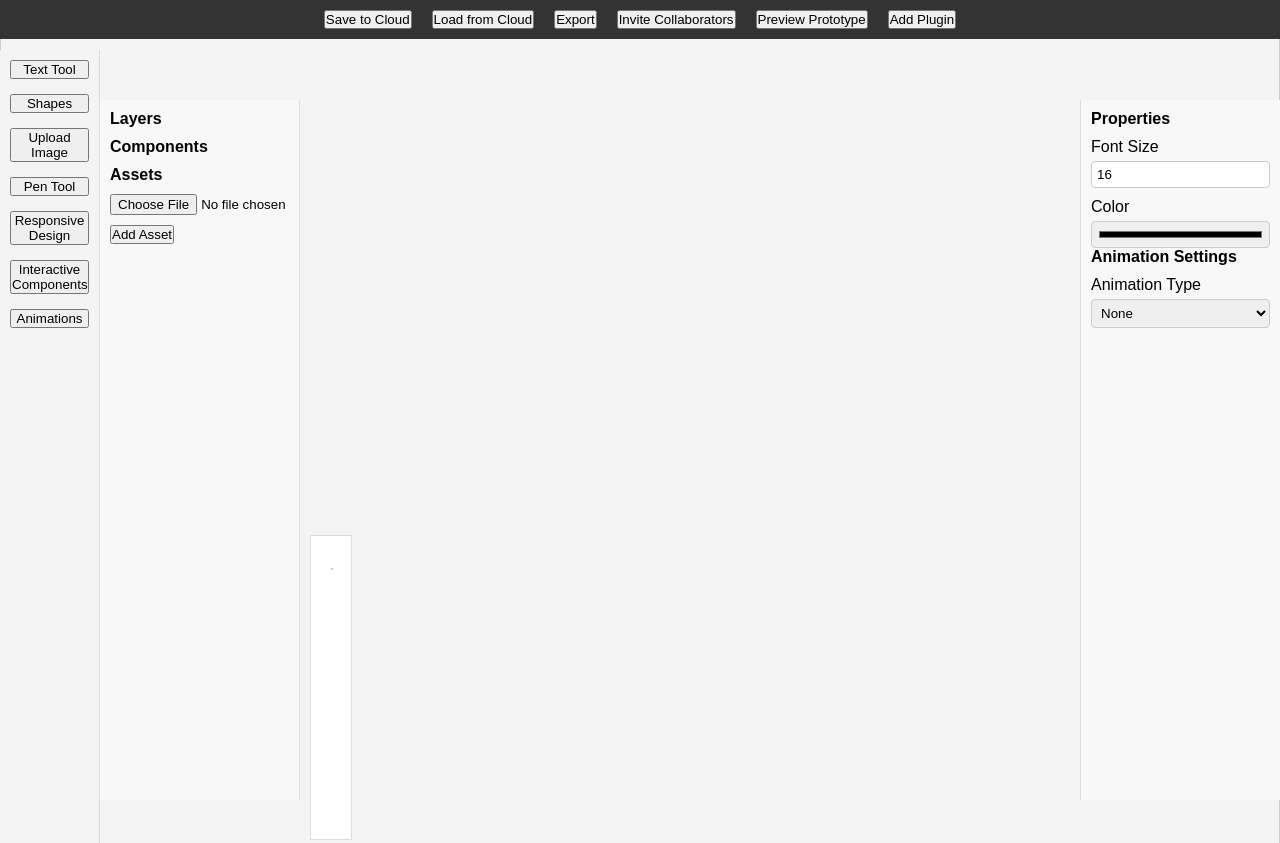
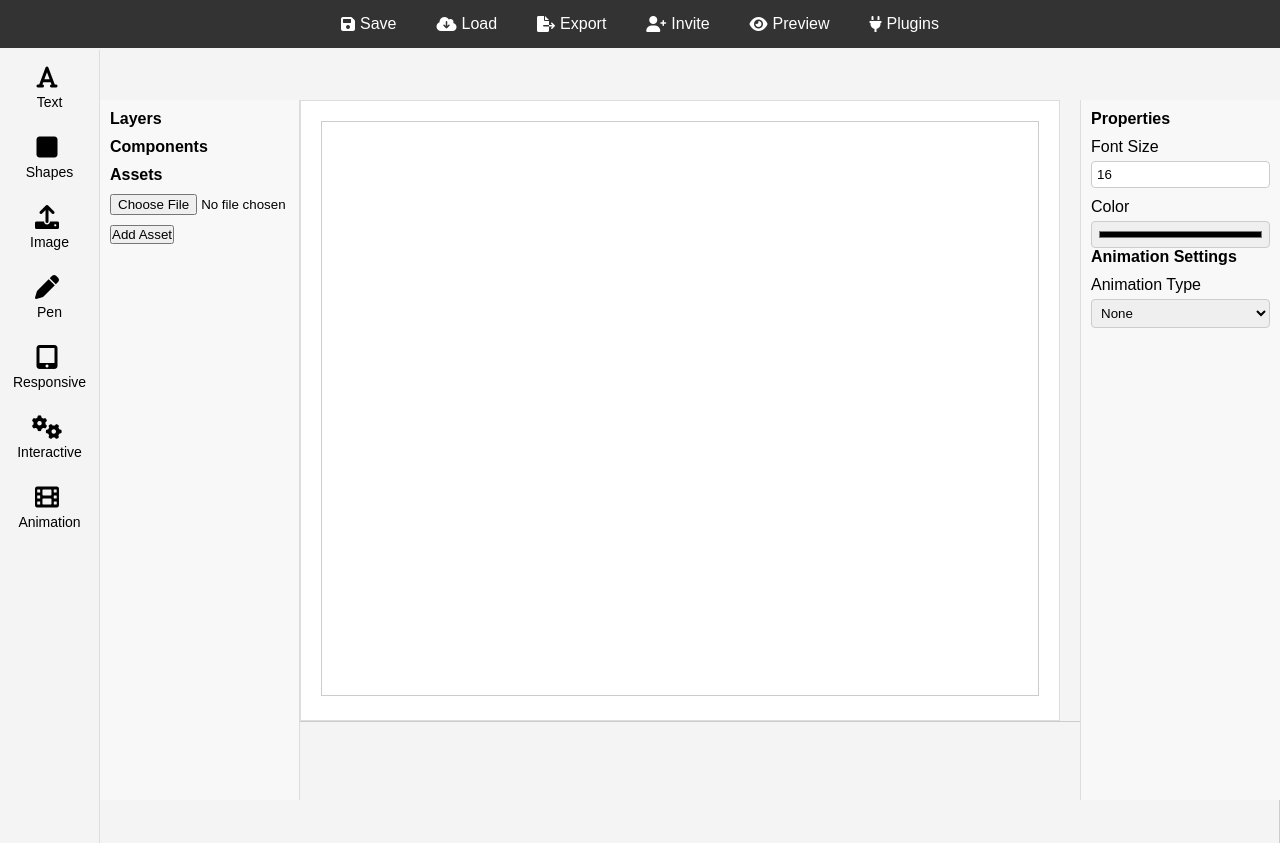
Before and after one commit to eliudistic/editing, a plain HTML site: page index.html in a window 1280 px wide. Shown: the top 843 px of the page. Drawn offline with Linux system fonts and the light colour scheme; a script that the page names is missing.

Commit message:
Update index.html

```diff
--- a/index.html
+++ b/index.html
@@ -6,6 +6,7 @@
     <title>Advanced Design Tool</title>
     <link rel="stylesheet" href="styles.css">
     <title>Pro Design Tool</title>
+    <link rel="stylesheet" href="https://cdnjs.cloudflare.com/ajax/libs/font-awesome/6.0.0-beta3/css/all.min.css">
     <link rel="stylesheet" href="styles.css">
     <script src="https://cdnjs.cloudflare.com/ajax/libs/fabric.js/4.6.0/fabric.min.js"></script>
     <script src="https://cdnjs.cloudflare.com/ajax/libs/firebase/8.2.3/firebase-app.min.js"></script>
@@ -13,60 +14,25 @@
 </head>
 <body>
 
-    <!-- Toolbar for Text, Shapes, Image, and Actions -->
-    <div class="toolbar">
-        <div class="font-options">
-            <label for="font-family">Font:</label>
-            <select id="font-family">
-                <option value="Arial">Arial</option>
-                <option value="Rajdhani">Rajdhani</option>
-                <option value="Verdana">Verdana</option>
-            </select>
-
-            <label for="font-size">Size:</label>
-            <input type="number" id="font-size" value="56">
-
-            <label for="color-picker">Color:</label>
-            <input type="color" id="color-picker" value="#000000">
-        </div>
-
-        <div class="shape-tools">
-            <button id="add-rectangle">Rectangle</button>
-            <button id="add-circle">Circle</button>
-            <button id="add-line">Line</button>
-            <input type="file" id="image-upload" accept="image/*">
-        </div>
-
-        <div class="actions">
-            <button id="add-text">Add Text</button>
-            <button id="lock-object">Lock</button>
-            <button id="unlock-object">Unlock</button>
-            <button id="group-objects">Group</button>
-            <button id="ungroup-objects">Ungroup</button>
-            <button id="toggle-grid">Toggle Grid</button>
-            <button id="undo">Undo</button>
-            <button id="redo">Redo</button>
-            <button id="delete">Delete</button>
-        </div>
-            <!-- Top Bar for Main Actions and User Management -->
+    <!-- Top Bar for Main Actions -->
     <div class="top-bar">
-        <button id="save-cloud">Save to Cloud</button>
-        <button id="load-cloud">Load from Cloud</button>
-        <button id="export-project">Export</button>
-        <button id="invite-collaborators">Invite Collaborators</button>
-        <button id="preview-prototype">Preview Prototype</button>
-        <button id="add-plugin">Add Plugin</button>
+        <span class="icon-action" id="save-cloud"><i class="fas fa-save"></i> Save</span>
+        <span class="icon-action" id="load-cloud"><i class="fas fa-cloud-download-alt"></i> Load</span>
+        <span class="icon-action" id="export-project"><i class="fas fa-file-export"></i> Export</span>
+        <span class="icon-action" id="invite-collaborators"><i class="fas fa-user-plus"></i> Invite</span>
+        <span class="icon-action" id="preview-prototype"><i class="fas fa-eye"></i> Preview</span>
+        <span class="icon-action" id="add-plugin"><i class="fas fa-plug"></i> Plugins</span>
     </div>
 
-    <!-- Toolbar for Tools -->
+    <!-- Toolbar for Tools (Left-hand Sidebar) -->
     <div class="toolbar">
-        <button id="text-tool">Text Tool</button>
-        <button id="shape-tool">Shapes</button>
-        <button id="image-tool">Upload Image</button>
-        <button id="pen-tool">Pen Tool</button>
-        <button id="responsive-tool">Responsive Design</button>
-        <button id="interactive-tool">Interactive Components</button>
-        <button id="animate-tool">Animations</button>
+        <span class="icon-action" id="text-tool"><i class="fas fa-font"></i> Text</span>
+        <span class="icon-action" id="shape-tool"><i class="fas fa-square"></i> Shapes</span>
+        <span class="icon-action" id="image-tool"><i class="fas fa-upload"></i> Image</span>
+        <span class="icon-action" id="pen-tool"><i class="fas fa-pen"></i> Pen</span>
+        <span class="icon-action" id="responsive-tool"><i class="fas fa-tablet-alt"></i> Responsive</span>
+        <span class="icon-action" id="interactive-tool"><i class="fas fa-cogs"></i> Interactive</span>
+        <span class="icon-action" id="animate-tool"><i class="fas fa-film"></i> Animation</span>
     </div>
 
     <!-- Left Panel for Layers, Components, and Assets -->
@@ -104,7 +70,6 @@
             <option value="slide">Slide</option>
         </select>
     </div>
-
     <!-- Prototyping Interaction Settings (for Links and States) -->
     <div class="prototype-settings">
         <h3>Interactive Components</h3>
```
